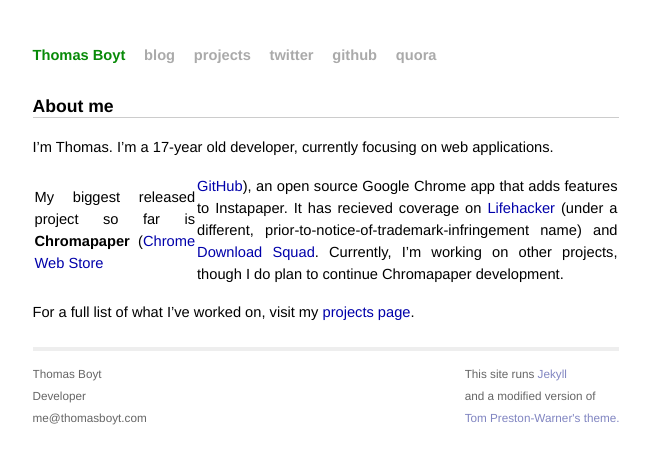
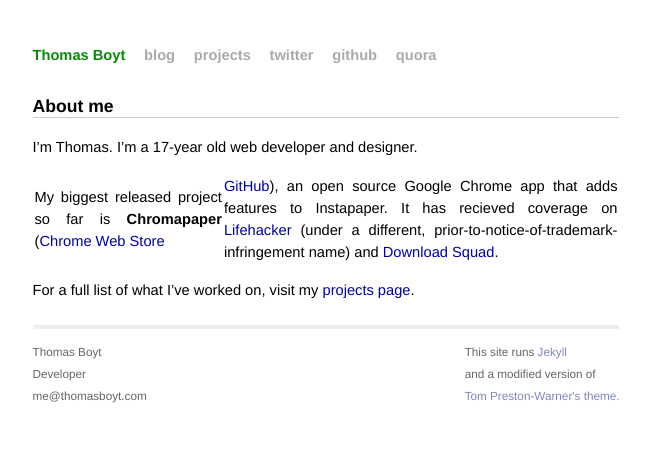
Before and after one commit to thomasboyt/thomasboyt.github.com, a Jekyll site: the page built from index.md, in a window 1280 px wide. Shown: the top 464 px of the page, without its empty margins (314-964 px from the left). Built offline with Jekyll 4.4.1, drawn with Linux system fonts in a browser that asks for light colours.

Commit message:
ended chromapaper development

```diff
--- a/index.md
+++ b/index.md
@@ -6,8 +6,8 @@
 
 # About me
 
-I'm Thomas. I'm a 17-year old developer, currently focusing on web applications.
+I'm Thomas. I'm a 17-year old web developer and designer.
 
-My biggest released project so far is **Chromapaper** ([Chrome Web Store](https://chrome.google.com/webstore/detail/lpjpjcgbkjefppoahpegfajifjdmcblb) | [GitHub](https://github.com/thomasboyt/Chromapaper)), an open source Google Chrome app that adds features to Instapaper. It has recieved coverage on [Lifehacker](http://lifehacker.com/#!5729430/instapaper-for-chrome-adds-offline-sync-to-your-long-articles) (under a different, prior-to-notice-of-trademark-infringement name) and [Download Squad](http://downloadsquad.switched.com/2011/01/10/chromapaper-unofficial-instapaper-app-for-google-chrome-allo/). Currently, I'm working on other projects, though I do plan to continue Chromapaper development.
+My biggest released project so far is **Chromapaper** ([Chrome Web Store](https://chrome.google.com/webstore/detail/lpjpjcgbkjefppoahpegfajifjdmcblb) | [GitHub](https://github.com/thomasboyt/Chromapaper)), an open source Google Chrome app that adds features to Instapaper. It has recieved coverage on [Lifehacker](http://lifehacker.com/#!5729430/instapaper-for-chrome-adds-offline-sync-to-your-long-articles) (under a different, prior-to-notice-of-trademark-infringement name) and [Download Squad](http://downloadsquad.switched.com/2011/01/10/chromapaper-unofficial-instapaper-app-for-google-chrome-allo/).
 
 For a full list of what I've worked on, visit my [projects page](projects.html).
```
